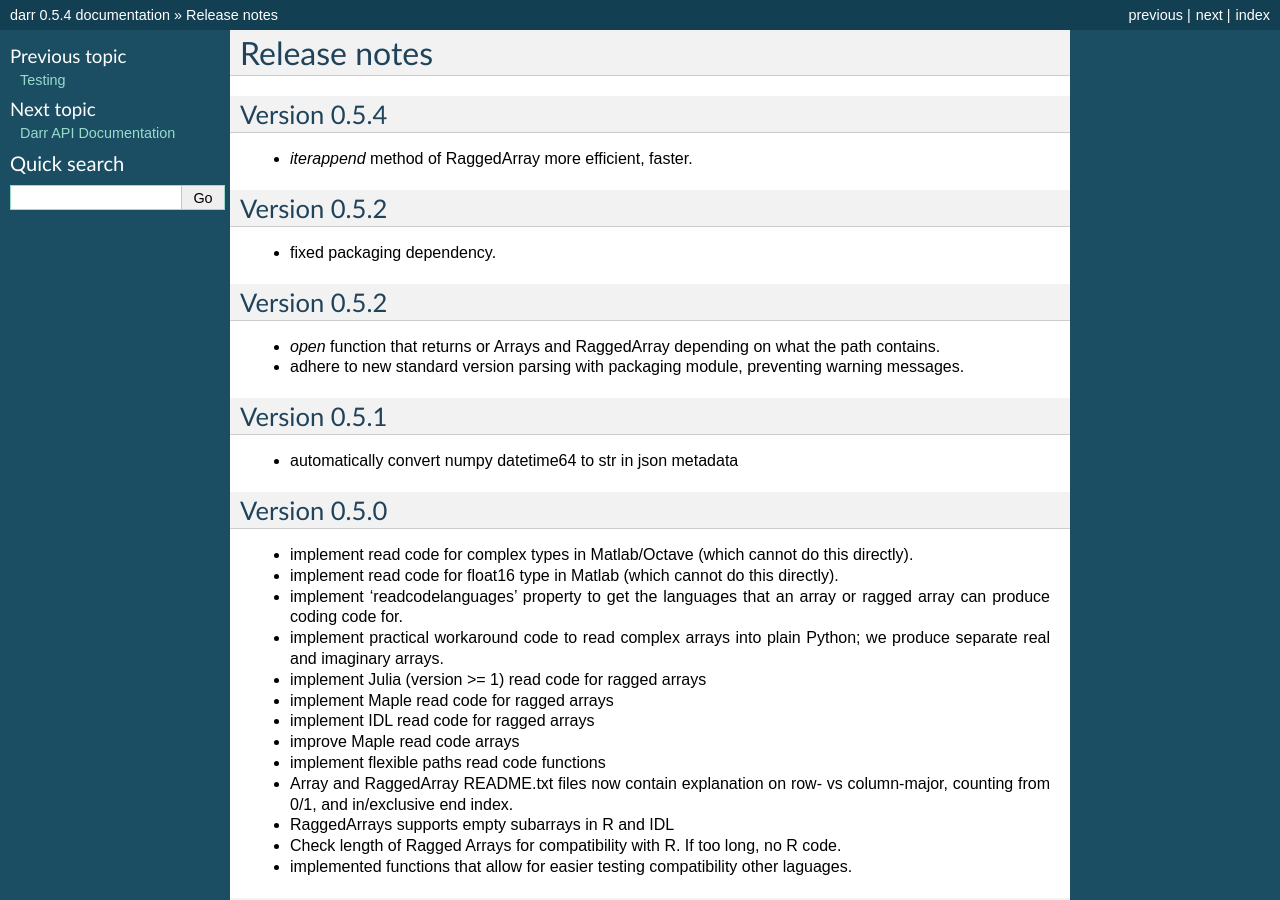
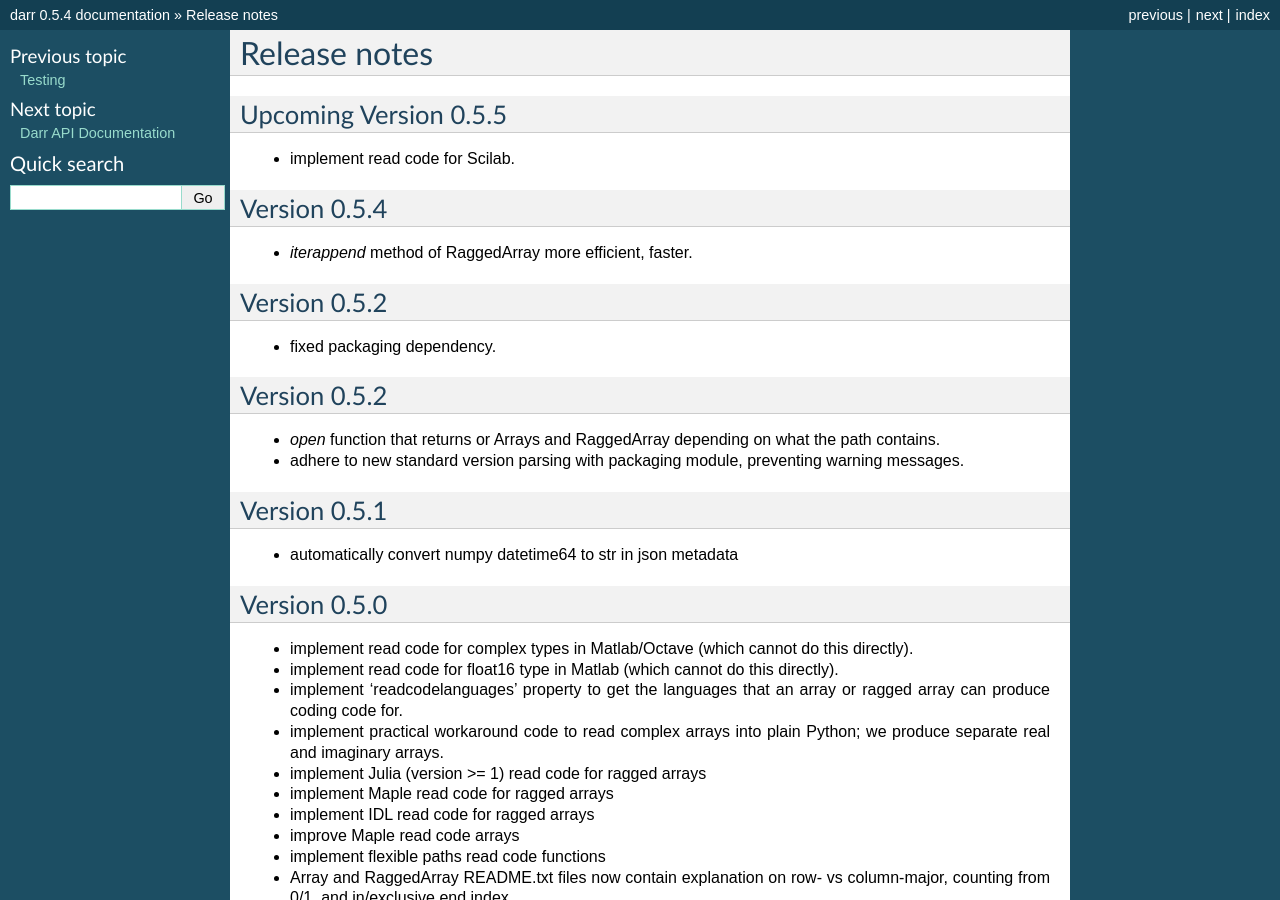
Before and after one commit to gbeckers/Darr, a Sphinx documentation site: the page built from docs/releasenotes.rst, in a window 1280 px wide and 900 px high. Built offline with Sphinx 7.4.7, drawn with Linux system fonts in a browser that asks for light colours.

Commit message:
mention changes in release notes

```diff
--- a/docs/releasenotes.rst
+++ b/docs/releasenotes.rst
@@ -1,5 +1,9 @@
 Release notes
 =============
+
+Upcoming Version 0.5.5
+----------------------
+- implement read code for Scilab.
 
 Version 0.5.4
 --------------
```
